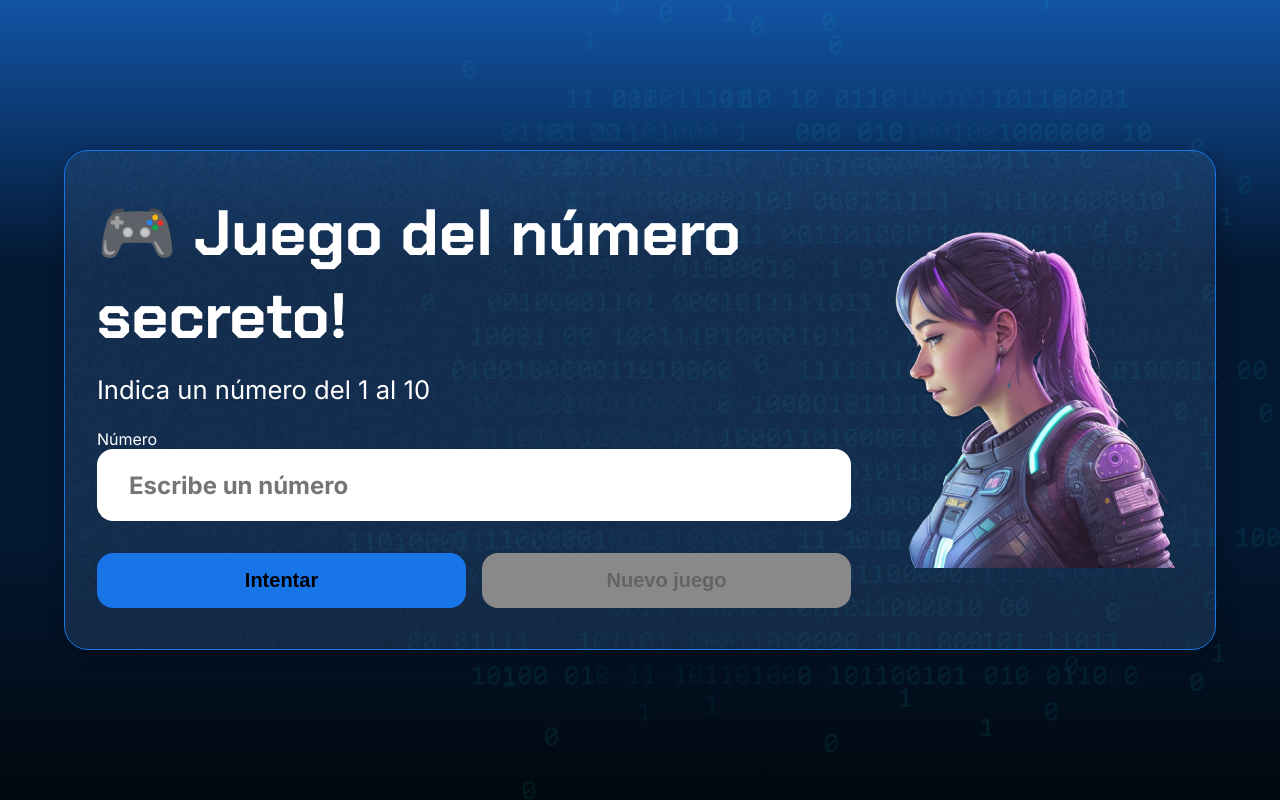
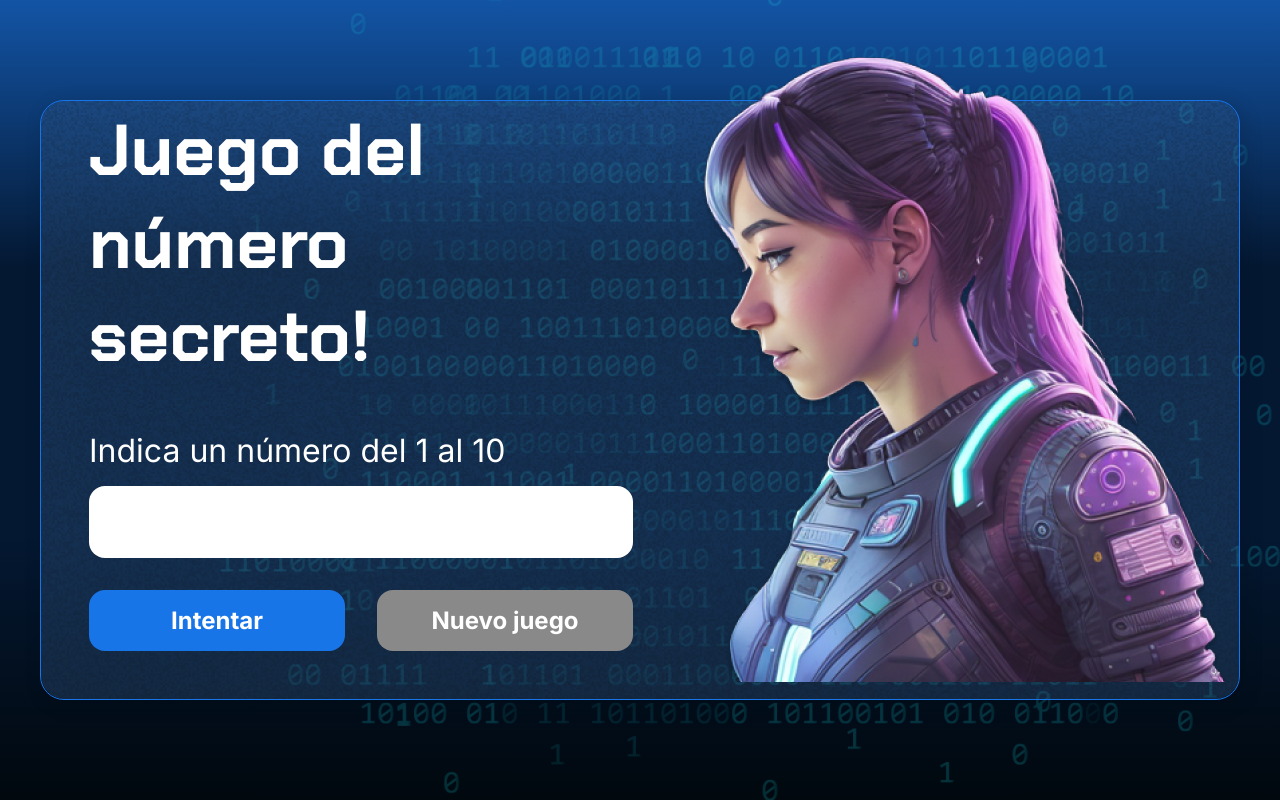
Before and after one commit to jean-franco660/JuegoSecreto, a plain HTML site: page index.html in a window 1280 px wide. Drawn offline with Linux system fonts and the light colour scheme.

Commit message:
actualizacion del codigo

```diff
--- a/app.js
+++ b/app.js
@@ -1,35 +1,33 @@
-let numeroSecreto;
+let numeroSecreto = 0;
 let intentos = 0;
 let listaNumerosSorteados = [];
 let numeroMaximo = 10;
 
-function asignarTextoElemento(selector, texto) {
-    const elemento = document.querySelector(selector);
-    if (elemento) {
-        elemento.innerHTML = texto;
-    }
+console.log(numeroSecreto);
+
+function asignarTextoElemento(elemento, texto) {
+    let elementoHTML = document.querySelector(elemento);
+    elementoHTML.innerHTML = texto;
+    return;
 }
 
 function verificarIntento() {
-    const numeroDeUsuario = parseInt(document.getElementById('valorUsuario').value);
-
-    if (isNaN(numeroDeUsuario)) {
-        asignarTextoElemento('#mensaje', '⚠️ Ingresa un número válido.');
-        return;
-    }
+    let numeroDeUsuario = parseInt(document.getElementById('valorUsuario').value);
 
     if (numeroDeUsuario === numeroSecreto) {
-        asignarTextoElemento('#mensaje', `🎉 ¡Acertaste el número en ${intentos} ${intentos === 1 ? 'intento' : 'intentos'}!`);
+        asignarTextoElemento('p',`Acertaste el número en ${intentos} ${(intentos === 1) ? 'vez' : 'veces'}`);
         document.getElementById('reiniciar').removeAttribute('disabled');
     } else {
+        //El usuario no acertó.
         if (numeroDeUsuario > numeroSecreto) {
-            asignarTextoElemento('#mensaje', 'El número secreto es menor ⬇️');
+            asignarTextoElemento('p','El número secreto es menor');
         } else {
-            asignarTextoElemento('#mensaje', 'El número secreto es mayor ⬆️');
+            asignarTextoElemento('p','El número secreto es mayor');
         }
         intentos++;
         limpiarCaja();
     }
+    return;
 }
 
 function limpiarCaja() {
@@ -37,42 +35,41 @@ function limpiarCaja() {
 }
 
 function generarNumeroSecreto() {
-    if (listaNumerosSorteados.length === numeroMaximo) {
-        asignarTextoElemento('#mensaje', '🎯 Ya se sortearon todos los números posibles');
-        return null;
+    let numeroGenerado =  Math.floor(Math.random()*numeroMaximo)+1;
+
+    console.log(numeroGenerado);
+    console.log(listaNumerosSorteados);
+    //Si ya sorteamos todos los números
+    if (listaNumerosSorteados.length == numeroMaximo) {
+        asignarTextoElemento('p','Ya se sortearon todos los números posibles');
+    } else {
+        //Si el numero generado está incluido en la lista
+        if (listaNumerosSorteados.includes(numeroGenerado)) {
+            return generarNumeroSecreto();
+        } else {
+            listaNumerosSorteados.push(numeroGenerado);
+            return numeroGenerado;
+        }
     }
-
-    let numeroGenerado;
-    do {
-        numeroGenerado = Math.floor(Math.random() * numeroMaximo) + 1;
-    } while (listaNumerosSorteados.includes(numeroGenerado));
-
-    listaNumerosSorteados.push(numeroGenerado);
-    return numeroGenerado;
 }
 
 function condicionesIniciales() {
-    asignarTextoElemento('h1', '🎮 Juego del número secreto!');
-    asignarTextoElemento('#mensaje', `Indica un número del 1 al ${numeroMaximo}`);
+    asignarTextoElemento('h1','Juego del número secreto!');
+    asignarTextoElemento('p',`Indica un número del 1 al ${numeroMaximo}`);
     numeroSecreto = generarNumeroSecreto();
     intentos = 1;
 }
 
 function reiniciarJuego() {
+    //limpiar caja
     limpiarCaja();
+    //Indicar mensaje de intervalo de números
+    //Generar el número aleatorio
+    //Inicializar el número intentos
     condicionesIniciales();
-    document.querySelector('#reiniciar').setAttribute('disabled', 'true');
+    //Deshabilitar el botón de nuevo juego
+    document.querySelector('#reiniciar').setAttribute('disabled','true');
+
 }
 
-// ✅ Esperar a que el DOM esté completamente cargado
-document.addEventListener('DOMContentLoaded', function() {
-    // Asignar eventos desde JS
-    document.querySelector('#formJuego').addEventListener('submit', (e) => {
-        e.preventDefault(); // evita que recargue la página
-        verificarIntento();
-    });
-    document.querySelector('#reiniciar').addEventListener('click', reiniciarJuego);
-
-    // Iniciar juego al cargar
-    condicionesIniciales();
-});
+condicionesIniciales();
--- a/index.html
+++ b/index.html
@@ -18,30 +18,23 @@
         <div class="container__contenido">
             <div class="container__informaciones">
                 <div class="container__texto">
-                    <h1>Adivina el número secreto</h1>
-                    <!-- ✅ AGREGADO id="mensaje" aquí -->
-                    <p class="texto__parrafo" id="mensaje">Intenta adivinar el número entre 1 y 10.</p>
+                    <h1></h1>
+                    <p class="texto__parrafo"></p>
                 </div>
-
-                <form id="formJuego">
-                    <label for="valorUsuario" class="visually-hidden">Número</label>
-                    <input type="number" id="valorUsuario" max="10" min="1" required class="container__input"
-                        placeholder="Escribe un número">
-
-                    <div class="chute container__botones">
-                        <button type="submit" class="container__boton">Intentar</button>
-                        <!-- ✅ ELIMINADOS los onclick inline, ahora se manejan en JS -->
-                        <button type="button" class="container__boton" id="reiniciar" disabled>Nuevo juego</button>
-                    </div>
-                </form>
+                <input type="number" id="valorUsuario" min="1" max="10" class="container__input">
+                <div class="chute container__botones">
+                    <button onclick="verificarIntento();" class="container__boton">Intentar</button>
+                    <button onclick="reiniciarJuego();" class="container__boton" id="reiniciar" disabled>Nuevo juego</button>
+                </div>
             </div>
-
-            <img src="./img/ia.png" alt="Ilustración de una inteligencia artificial pensando un número"
-                class="container__imagen-persona" />
+            <img src="./img/ia.png" alt="Una persona mirando a la izquierda" class="container__imagen-persona" />
         </div>
     </div>
 
-    <script src="app.js" defer></script>
+
+
+    <script src="app.js"></script>
+
 </body>
 
 </html>
--- a/style.css
+++ b/style.css
@@ -1,8 +1,8 @@
-/* Reset */
 * {
     box-sizing: border-box;
     margin: 0;
     padding: 0;
+    color: white;
 }
 
 body {
@@ -11,56 +11,65 @@ body {
     display: flex;
     align-items: center;
     justify-content: center;
-    position: relative;
-    font-family: 'Inter', sans-serif;
-    color: white;
 }
 
+
 body::before {
-    content: "";
-    position: absolute;
-    inset: 0;
     background-image: url("img/code.png");
     background-repeat: no-repeat;
     background-position: right;
-    background-size: contain;
-    opacity: 0.2;
-    z-index: 0;
+    content: "";
+    display: block;
+    position: absolute;
+    width: 100%;
+    height: 100%;
+    opacity: 0.4;
 }
 
 .container {
-    max-width: 1200px;
-    width: 90%;
-    min-height: 500px;
+    width: 1200px;
+    height: 600px;
     display: flex;
     align-items: center;
     justify-content: space-between;
     border-radius: 24px;
     border: 1px solid #1875E8;
-    box-shadow: 4px 4px 20px rgba(1, 8, 14, 0.3);
+    box-shadow: 4px 4px 20px 0px rgba(1, 8, 14, 0.15);
     background-image: url("img/Ruido.png");
-    background-size: cover;
+    background-size: 100% 100%;
     position: relative;
-    z-index: 1;
-    padding: 2rem;
-    gap: 2rem;
 }
+
 
 .container__contenido {
     display: flex;
     align-items: center;
-    gap: 2rem;
-    flex-wrap: wrap;
-    width: 100%;
+    position: absolute;
+    bottom: 0;
 }
 
 .container__informaciones {
     flex: 1;
-    min-width: 280px;
+    padding: 3rem;
+}
+
+.container__boton {
+    border-radius: 16px;
+    background: #1875E8;
+    padding: 16px 24px;
+    width: 100%;
+    font-size: 24px;
+    font-weight: 700;
+    border: none;
+    margin-top: 2rem;
+}
+
+.container__boton:disabled {
+    background: #898989;
 }
 
 .container__texto {
-    margin-bottom: 1.5rem;
+    margin: 16px 0 16px 0;
 }
 
 .container__texto-azul {
@@ -74,80 +83,29 @@ body::before {
     background-color: #FFF;
     border: none;
     color: #1875E8;
-    padding: 1rem 2rem;
+    padding: 2rem;
     font-size: 24px;
     font-weight: 700;
     font-family: 'Inter', sans-serif;
-    outline: none;
-    transition: all 0.3s ease;
-}
-
-.container__input:focus {
-    border: 2px solid #1875E8;
-    box-shadow: 0 0 8px rgba(24, 117, 232, 0.6);
 }
 
 .container__botones {
     display: flex;
-    gap: 1rem;
-    margin-top: 2rem;
-    flex-wrap: wrap;
-}
-
-.container__boton {
-    border-radius: 16px;
-    background: #1875E8;
-    padding: 16px 24px;
-    flex: 1;
-    font-size: 20px;
-    font-weight: 700;
-    border: none;
-    cursor: pointer;
-    transition: background 0.3s, transform 0.2s;
-}
-
-.container__boton:hover:not(:disabled) {
-    background: #0d5db5;
-    transform: scale(1.05);
-}
-
-.container__boton:disabled {
-    background: #898989;
-    cursor: not-allowed;
+    gap: 2em;
 }
 
 h1 {
     font-family: 'Chakra Petch', sans-serif;
-    font-size: clamp(36px, 5vw, 72px);
-    margin-bottom: 1rem;
+    font-size: 72px;
+    padding-bottom: 3rem;
+}
+
+p,
+button {
+    font-family: 'Inter', sans-serif;
 }
 
 .texto__parrafo {
-    font-size: clamp(18px, 2vw, 32px);
+    font-size: 32px;
     font-weight: 400;
 }
-
-/* Imagen persona */
-.container__imagen-persona {
-    max-width: 300px;
-    width: 100%;
-    height: auto;
-}
-
-/* Responsive */
-@media (max-width: 768px) {
-    .container {
-        flex-direction: column;
-        text-align: center;
-        padding: 1.5rem;
-    }
-
-    .container__contenido {
-        flex-direction: column;
-    }
-
-    .container__imagen-persona {
-        max-width: 200px;
-        margin-top: 1.5rem;
-    }
-}
```
